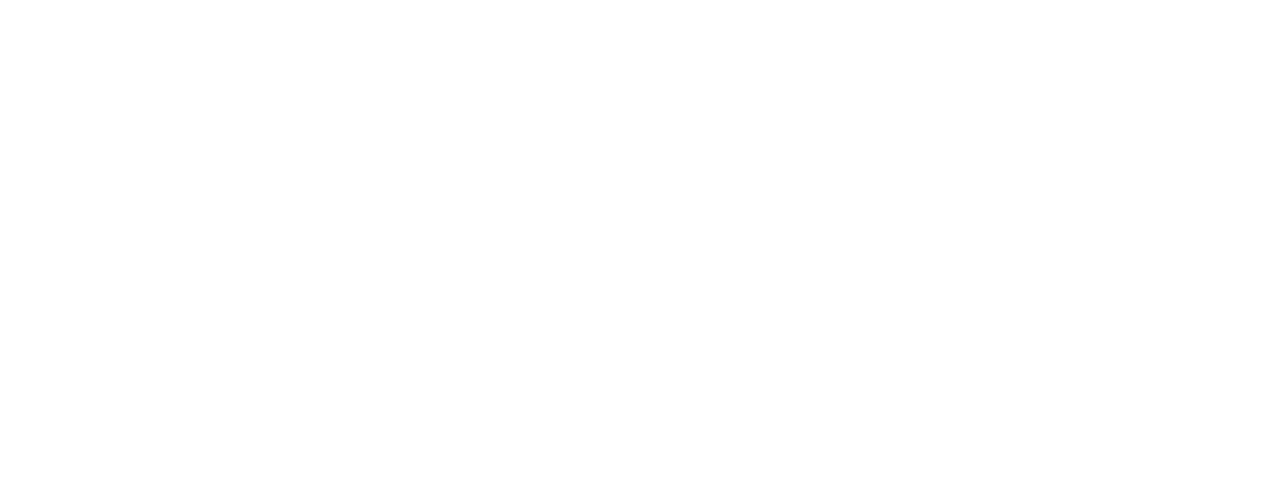
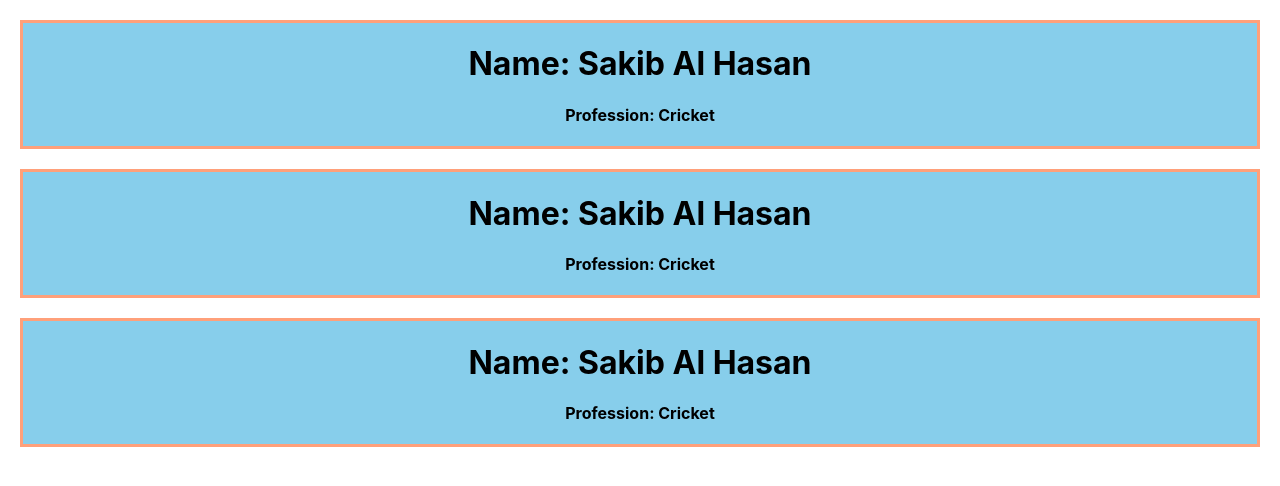
Before and after one commit to aaaasif/react-core-concept, a React (Create React App) app: page / in a window 1280 px wide. Shown: the top 486 px of the page. Built offline with nearby package versions, Linux system fonts and the light colour scheme.

Commit message:
js added

```diff
--- a/src/App.js
+++ b/src/App.js
@@ -4,12 +4,14 @@
 function App() {
   return (
     <div className="App">
-
+      <Person></Person>
+      <Person></Person>
+      <Person></Person>
     </div>
   )
 }
 function Person() {
-  const persoon = {
+  const person = {
     backgroundColor: 'skyblue',
     border:'3px solid lightgreen',
     margin: '20px',
```
